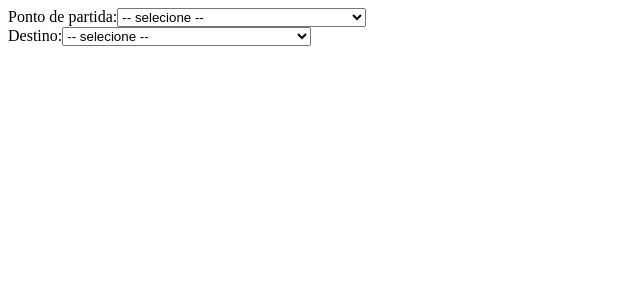
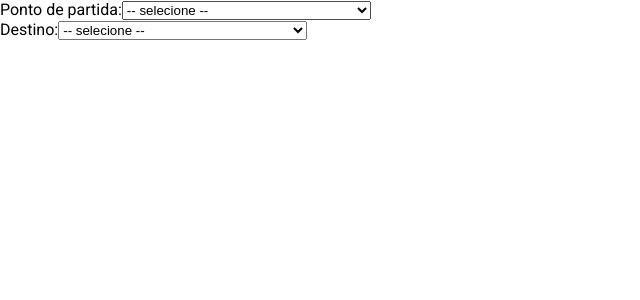
Before and after one commit to MarcusGarca/my-places, an Angular app: page / in a window 1280 px wide. Shown: the top 300 px of the page, without its empty margins (0-640 px from the left). Built offline with nearby package versions, Linux system fonts and the light colour scheme.

Commit message:
feat(MP-0001):Implementar o material agnular design

```diff
--- a/angular.json
+++ b/angular.json
@@ -27,6 +27,7 @@
               }
             ],
             "styles": [
+              "@angular/material/prebuilt-themes/azure-blue.css",
               "src/styles.css"
             ],
             "scripts": []
@@ -85,6 +86,7 @@
               }
             ],
             "styles": [
+              "@angular/material/prebuilt-themes/azure-blue.css",
               "src/styles.css"
             ],
             "scripts": []
--- a/package.json
+++ b/package.json
@@ -10,10 +10,12 @@
   },
   "private": true,
   "dependencies": {
+    "@angular/cdk": "^19.2.19",
     "@angular/common": "^19.2.0",
     "@angular/compiler": "^19.2.0",
     "@angular/core": "^19.2.0",
     "@angular/forms": "^19.2.0",
+    "@angular/material": "^19.2.19",
     "@angular/platform-browser": "^19.2.0",
     "@angular/platform-browser-dynamic": "^19.2.0",
     "@angular/router": "^19.2.0",
--- a/src/index.html
+++ b/src/index.html
@@ -6,8 +6,10 @@
   <base href="/">
   <meta name="viewport" content="width=device-width, initial-scale=1">
   <link rel="icon" type="image/x-icon" href="favicon.ico">
+  <link href="https://fonts.googleapis.com/css2?family=Roboto:wght@300;400;500&display=swap" rel="stylesheet">
+  <link href="https://fonts.googleapis.com/icon?family=Material+Icons" rel="stylesheet">
 </head>
-<body>
+<body class="mat-typography">
   <app-root></app-root>
 </body>
 </html>
--- a/src/styles.css
+++ b/src/styles.css
@@ -1 +1,4 @@
 /* You can add global styles to this file, and also import other style files */
+
+html, body { height: 100%; }
+body { margin: 0; font-family: Roboto, "Helvetica Neue", sans-serif; }
```
Also changed, not shown: 1 other file (tests, documents, lock files or other folders).
